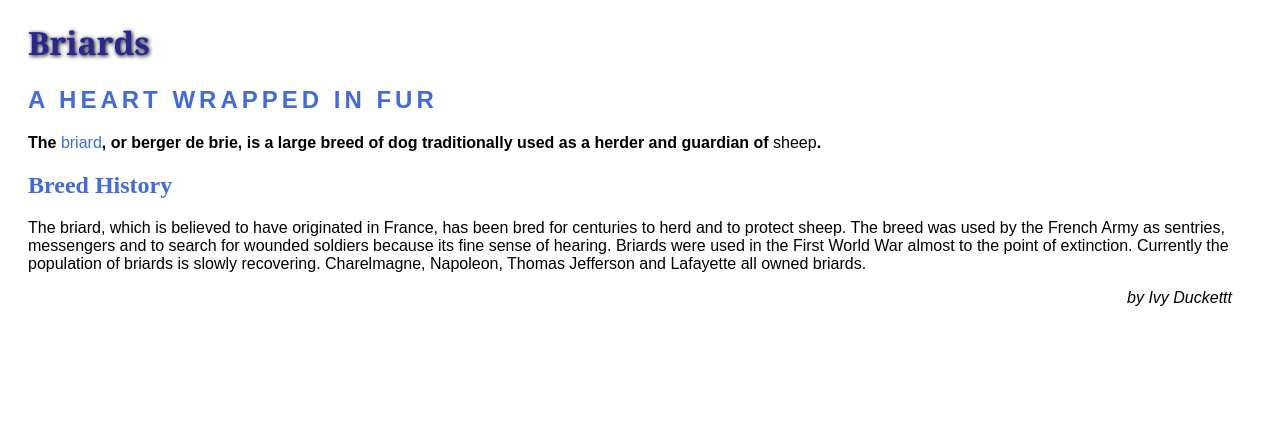
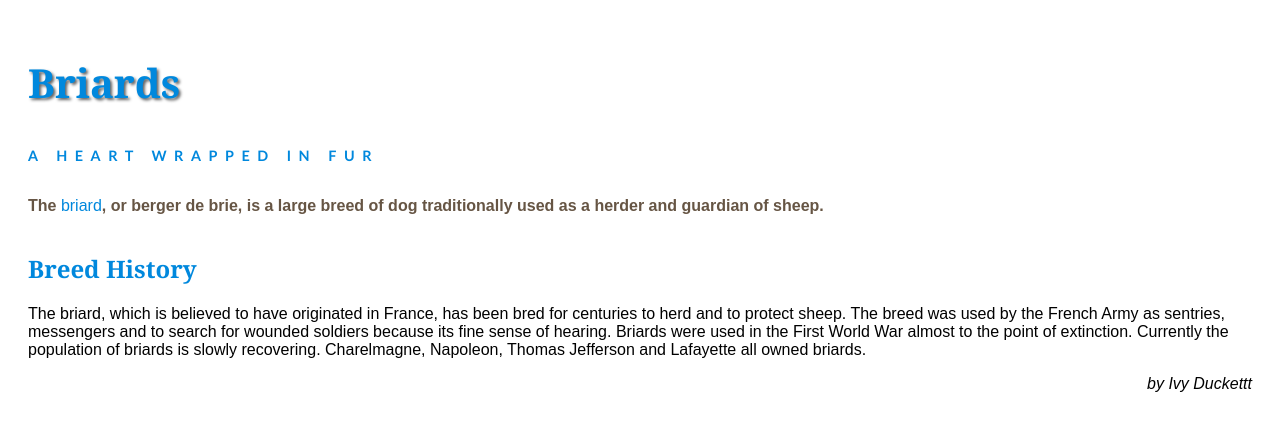
Before and after one commit to Ieffe/matkul-webprog-and-sandbox, a PHP site: page / in a window 1280 px wide. Shown: the top 436 px of the page. Run offline with PHP 8.4, Linux system fonts and the light colour scheme.

Commit message:
perbaikan css ke-2 setelah compare

```diff
--- a/latihan-css-2/index.html
+++ b/latihan-css-2/index.html
@@ -8,7 +8,8 @@
         <h1>Briards</h1>
         <h2 id="title1">A HEART WRAPPED IN FUR</h2>
         <p id="p1">
-            The <span style="color: royalblue; font-weight: initial;">briard</span>, or berger de brie, is a large breed of dog traditionally used as a herder and guardian of <span style="font-weight: initial;">sheep</span>.
+            The <a class="breed" href="http://en.wikipedia.org/wiki/Briard">
+            briard</a>, or berger de brie, is a large breed of dog traditionally used as a herder and guardian of sheep.
         </p>
         <h2 id="title2">Breed History</h2>
         <p id="p2">
--- a/latihan-css-2/style.css
+++ b/latihan-css-2/style.css
@@ -1,13 +1,23 @@
 
-html{
-    margin-left: 20px;
-    margin-right: 40px;
+body{
+    padding: 20px;
 }
 
+a{
+    font-weight: normal;
+    text-decoration: none;
+    color: #0088dd;
+    margin: 0px;
+}
+a:hover{
+    text-decoration: underline;
+}
 h1{
-    font-family: Georgia, serif;
-    color: rgb(40, 40, 148);
-    text-shadow: 1px 1px 4px #000000;
+    font-family: Georgia, Times, serif;
+    color: #0088dd;
+    text-shadow: 2px 2px 3px #666666;
+    padding-bottom: 10px;
+    font-size: 250%;
 }
 
 #p1, #p2{
@@ -15,6 +25,11 @@ h1{
 }
 
 #p1{
+    color: #665544;
+    line-height: 1.4cm;
+}
+
+#p1:first-line{
     font-weight: bold;
 }
 
@@ -25,12 +40,15 @@ h1{
 }
 
 #title1{
-    color: royalblue;
+    color: #0088dd;
     text-transform: capitalize;
-    font-family: sans-serif;
-    letter-spacing: 4px;
+    font-family: "Gill Sans", Arial, sans-serif;
+    letter-spacing: 0.2cm;
+    font-size: 90%;
 }
 
 #title2{
-    color: royalblue;
+    font-family: Georgia, Times, serif;
+    color:#0088dd;
+    font-size: 150%;
 }
```
